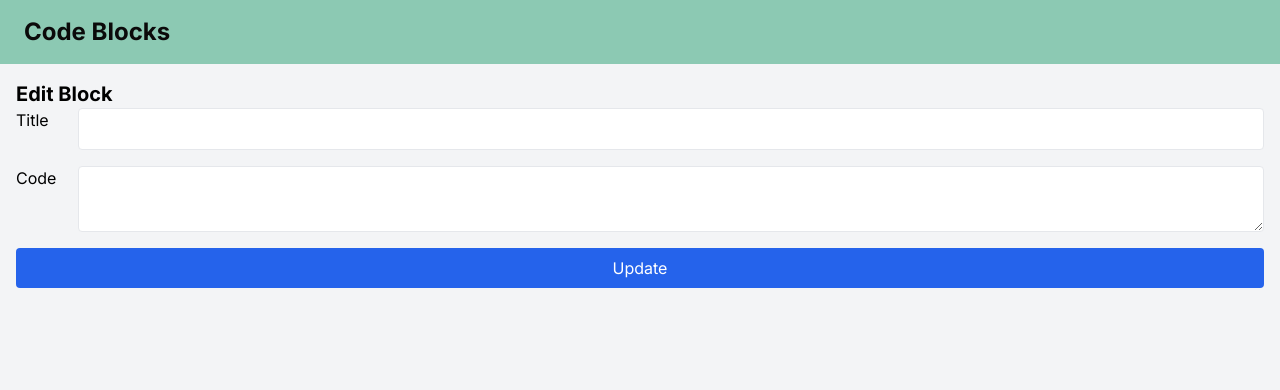
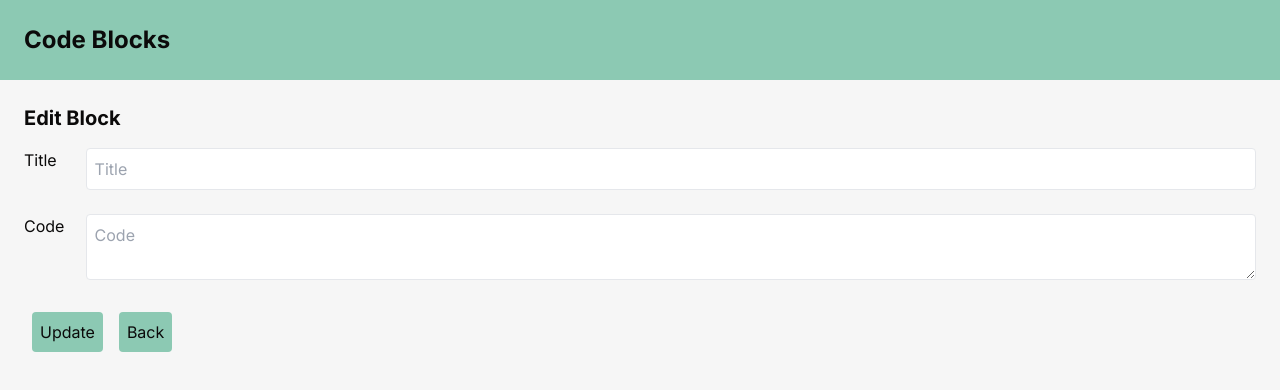
Before and after one commit to bella77-69/blocks-app, a Next.js app: page /blocks/1/edit in a window 1280 px wide. Shown: the top 390 px of the page. Built offline with nearby package versions, Linux system fonts and the light colour scheme; no server answers; the database is empty.

Commit message:
styled the edit and create pages, updated edit page with the current values of title and code and added a back button

```diff
--- a/src/app/blocks/[id]/edit/page.tsx
+++ b/src/app/blocks/[id]/edit/page.tsx
@@ -7,6 +7,7 @@ interface BlockParams {
     id: string;
   };
 }
+// value in the input and textarea is the block.title and block.code
 
 export default async function Edit({ params }: BlockParams) {
   const id = params.id;
@@ -20,39 +21,49 @@ export default async function Edit({ params }: BlockParams) {
       where: { id: Number(params.id) },
       data: { title, code },
     });
-    redirect("/");
+    redirect(`/blocks/${id}`);
   }
 
+  const block = await db.block.findUnique({
+    where: { id: Number(id) },
+  });
+
   return (
-    <form action={updateBlock} className="bg-gray-100 min-h-screen p-4">
-      <h1 className="font-bold text-xl">Edit Block</h1>
-      <div className="flex flex-col gap-4">
-        <div className="flex gap-4">
-          <label className="w-12" htmlFor="title">
+    <form action={updateBlock} className="min-h-screen p-2">
+      <div className="flex-column m-4">
+        <h1 className="text-[#0b0a0a] font-bold text-xl">Edit Block</h1>
+        <div className="flex-column gap-6 mt-4">
+          <div className="flex gap-4 ">
+            <label className="text-[#0b0a0a] w-12" htmlFor="title">
               Title
             </label>
             <input
               name="title"
               id="title"
+              placeholder="Title"
               className="border rounded p-2 w-full"
+              defaultValue={block?.title ?? ""}
             />
           </div>
           <div className="flex gap-4">
-          <label className="w-12" htmlFor="code">
+            <label className=" text-[#0b0a0a] w-12" htmlFor="code">
               Code
             </label>
             <textarea
               name="code"
               className="border rounded p-2 w-full"
               id="code"
+              placeholder="Code"
+              defaultValue={block?.code ?? ""}
             />
           </div>
-        <button
-          type="submit"
-          className="rounded p-2 bg-blue-600 text-white hover:bg-blue-400"
-        >
+          <div className="flex">
+            <button type="submit" className="btn hover:text-[#FFFFFF] m-2">
               Update
             </button>
+            <button className="btn hover:text-[#FFFFFF] m-2">Back</button>
+          </div>
+        </div>
       </div>
     </form>
   );
--- a/src/app/blocks/[id]/page.tsx
+++ b/src/app/blocks/[id]/page.tsx
@@ -21,7 +21,7 @@ export default async function page({ params }: BlockParams) {
   }
 
   return (
-    <div className="min-h-screen p-4 flex flex-col">
+    <div className="min-h-screen p-2">
       <div className="flex-column m-4">
         <h1 className="text-[#0b0a0a] font-bold text-xl">View Block</h1>
         <Link href={"/"}>
--- a/src/app/blocks/new/page.tsx
+++ b/src/app/blocks/new/page.tsx
@@ -12,11 +12,12 @@ function page() {
     redirect("/");
   }
   return (
-    <form action={createBlock}>
-      <h3 className="font-bold m-3">Create a Block</h3>
-      <div className="flex flex-col gap-4">
+    <form action={createBlock} className="min-h-screen p-2">
+      <div className="flex-column m-4">
+        <h1 className="text-[#0b0a0a] font-bold text-xl">Create a Block</h1>
+        <div className="flex-column gap-6 mt-4">
           <div className="flex gap-4">
-          <label className="w-12" htmlFor="title">
+            <label className="text-[#0b0a0a] w-12" htmlFor="title">
               Title
             </label>
             <input
@@ -26,7 +27,7 @@ function page() {
             />
           </div>
           <div className="flex gap-4">
-          <label className="w-12" htmlFor="code">
+            <label className="text-[#0b0a0a] w-12" htmlFor="code">
               Code
             </label>
             <textarea
@@ -35,12 +36,12 @@ function page() {
               id="code"
             />
           </div>
-        <button
-          className="rounded p-2 bg-blue-600 text-white hover:bg-blue-400"
-          type="submit"
-        >
+          <div className="flex">
+            <button className="btn hover:text-[#FFFFFF]" type="submit">
               Create
             </button>
+          </div>
+        </div>
       </div>
     </form>
   );
--- a/src/app/components/Header.tsx
+++ b/src/app/components/Header.tsx
@@ -3,7 +3,7 @@ import Link from "next/link";
 export default function Header() {
   return (
     <header className="bg-[#8cc9b3] text-[#0b0a0a]">
-      <div className="container mx-auto flex-row py-4 px-6">
+      <div className="container mx-auto flex-row p-6">
         <Link href="/" className="text-2xl font-bold hover:text-[#28735e]">
           Code Blocks
         </Link>
--- a/src/app/page.tsx
+++ b/src/app/page.tsx
@@ -14,7 +14,7 @@ export default async function Home() {
     </Link>
   ));
   return (
-    <div className=" min-h-screen p-4">
+    <div className="min-h-screen p-4">
       <div className="flex-row m-2">
         <h1 className="text-[#0b0a0a] font-bold text-xl">Blocks</h1>
         <Link
```
Also changed, not shown: 1 other file (tests, documents, lock files or other folders). Lines whose indentation alone changed are shown as unchanged.
